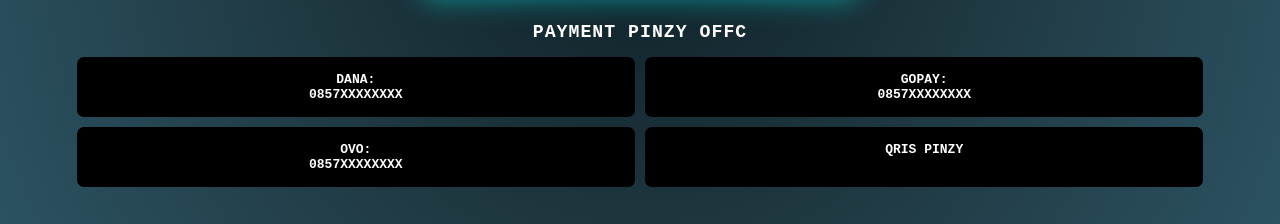
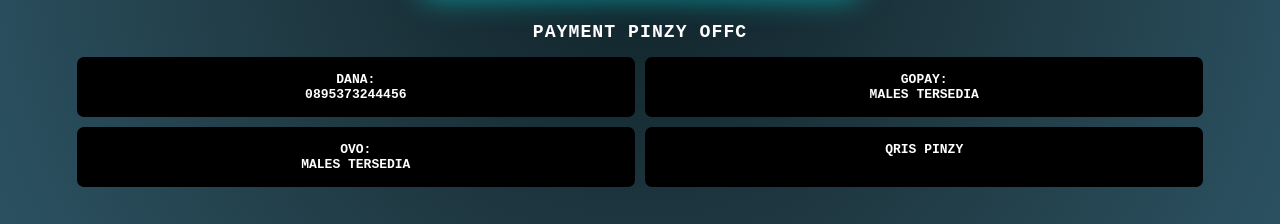
Before and after one commit to Pinn34/pinzy-botz, a plain HTML site: page index.html in a window 1280 px wide. Shown: the part 440-664 px from the top of the page. Drawn offline with Linux system fonts and the light colour scheme.

Commit message:
Update index.html

```diff
--- a/index.html
+++ b/index.html
@@ -120,9 +120,9 @@
   <h2>PAYMENT PINZY OFFC</h2>
 
   <div class="button-container">
-    <div class="btn">DANA:<br> 0857XXXXXXXX</div>
-    <div class="btn">GOPAY:<br> 0857XXXXXXXX</div>
-    <div class="btn">OVO:<br> 0857XXXXXXXX</div>
+    <div class="btn">DANA:<br> 0895373244456</div>
+    <div class="btn">GOPAY:<br> MALES TERSEDIA</div>
+    <div class="btn">OVO:<br> MALES TERSEDIA</div>
     <a class="btn" href="https://files.catbox.moe/v7i6ec.jpg" target="_blank">QRIS PINZY</a>
   </div>
 
```
